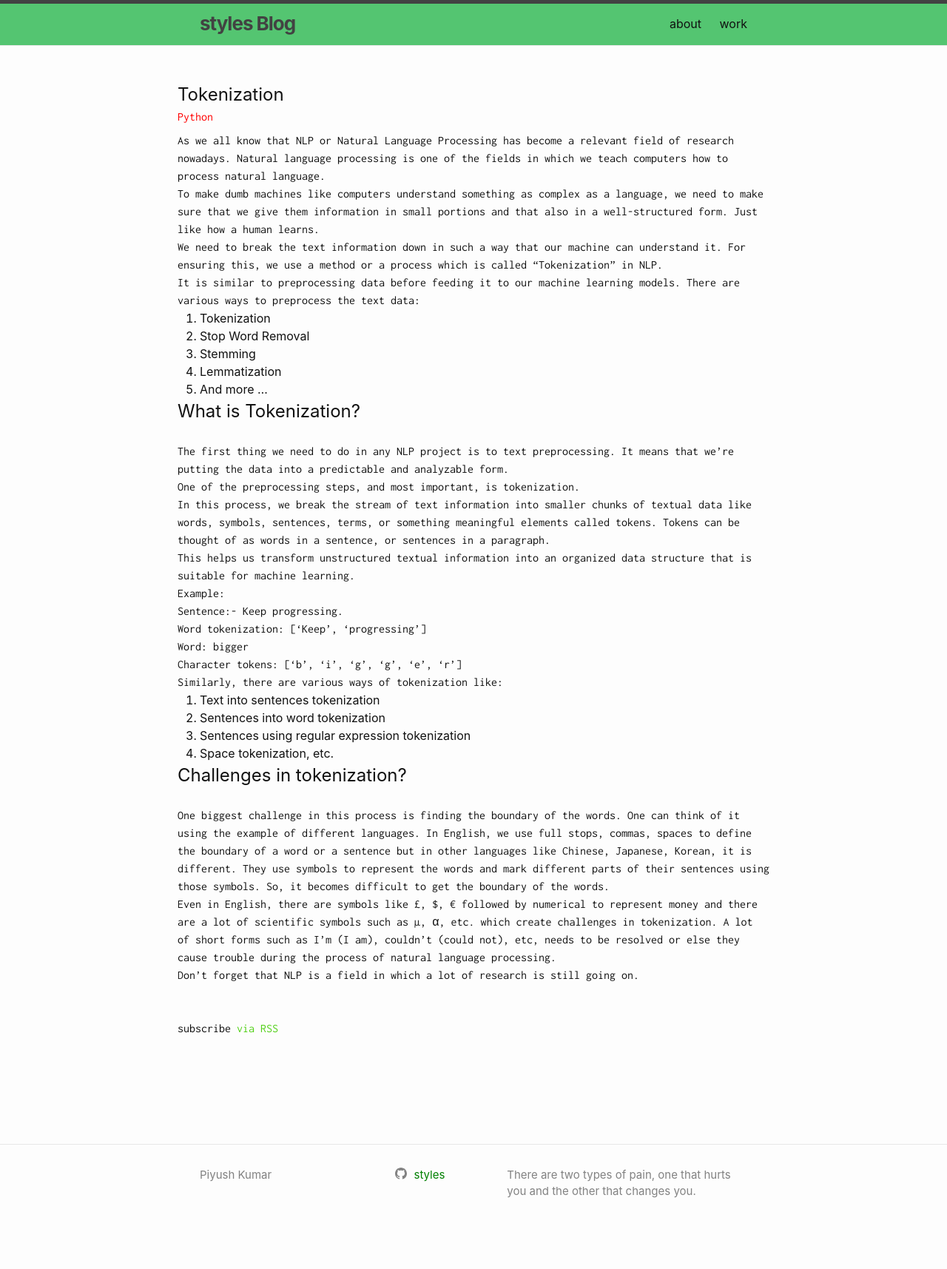
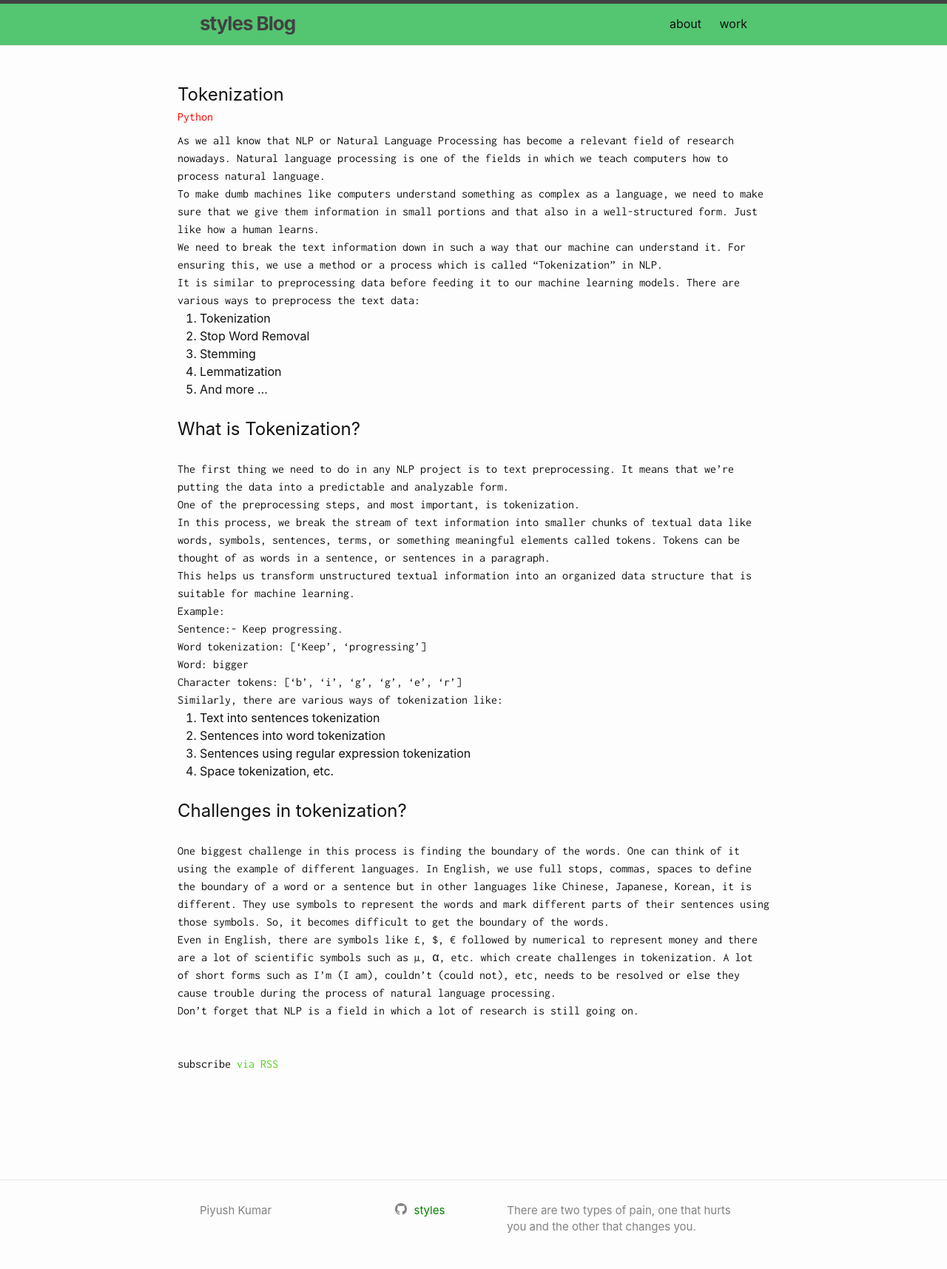
Before and after one commit to styles3544/Blog, a Jekyll site: the page built from _python_projects/2021-12-26-.md, in a window 1280 px wide. Shown: the whole page at 74% size. Built offline with Jekyll 4.4.1, drawn with Linux system fonts in a browser that asks for light colours; comment, search, counter and statistics services are not loaded; before the commit the page ends 1667 px from its top, so only the background shows below that.

Commit message:
final post

```diff
--- a/_python_projects/2021-12-26-.md
+++ b/_python_projects/2021-12-26-.md
@@ -6,53 +6,55 @@
 - python
 ---
 
-As we all know that NLP or Natural Language Processing has become a relevant field of research nowadays. Natural language processing is one of the fields in which we teach computers how to process natural language.<br>
+As we all know that NLP or Natural Language Processing has become a relevant field of research nowadays. Natural language processing is one of the fields in which we teach computers how to process natural language.<br/>
 
-To make dumb machines like computers understand something as complex as a language, we need to make sure that we give them information in small portions and that also in a well-structured form. Just like how a human learns.<br>
+To make dumb machines like computers understand something as complex as a language, we need to make sure that we give them information in small portions and that also in a well-structured form. Just like how a human learns.<br/>
 
-We need to break the text information down in such a way that our machine can understand it. For ensuring this, we use a method or a process which is called "Tokenization" in NLP.<br>
+We need to break the text information down in such a way that our machine can understand it. For ensuring this, we use a method or a process which is called "Tokenization" in NLP.<br/>
 
-It is similar to preprocessing data before feeding it to our machine learning models. There are various ways to preprocess the text data:<br>
+It is similar to preprocessing data before feeding it to our machine learning models. There are various ways to preprocess the text data:<br/>
 
 1. Tokenization
 2. Stop Word Removal
 3. Stemming
 4. Lemmatization
 5. And more …
-<br>
+
+<br/>
 
 ## What is Tokenization?
-<br>
-The first thing we need to do in any NLP project is to text preprocessing. It means that we're putting the data into a predictable and analyzable form.<br>
+<br/>
+The first thing we need to do in any NLP project is to text preprocessing. It means that we're putting the data into a predictable and analyzable form.<br/>
 
-One of the preprocessing steps, and most important, is tokenization.<br>
+One of the preprocessing steps, and most important, is tokenization.<br/>
 
-In this process, we break the stream of text information into smaller chunks of textual data like words, symbols, sentences, terms, or something meaningful elements called tokens. Tokens can be thought of as words in a sentence, or sentences in a paragraph.<br>
+In this process, we break the stream of text information into smaller chunks of textual data like words, symbols, sentences, terms, or something meaningful elements called tokens. Tokens can be thought of as words in a sentence, or sentences in a paragraph.<br/>
 
-This helps us transform unstructured textual information into an organized data structure that is suitable for machine learning.<br>
+This helps us transform unstructured textual information into an organized data structure that is suitable for machine learning.<br/>
 
-Example:<br>
+Example:<br/>
 
-Sentence:- Keep progressing.<br>
+Sentence:- Keep progressing.<br/>
 
-Word tokenization: ['Keep', 'progressing']<br>
+Word tokenization: ['Keep', 'progressing']<br/>
 
-Word: bigger<br>
+Word: bigger<br/>
 
-Character tokens: ['b', 'i', 'g', 'g', 'e', 'r']<br>
+Character tokens: ['b', 'i', 'g', 'g', 'e', 'r']<br/>
 
-Similarly, there are various ways of tokenization like:<br>
+Similarly, there are various ways of tokenization like:<br/>
 
 1. Text into sentences tokenization
 2. Sentences into word tokenization
 3. Sentences using regular expression tokenization
 4. Space tokenization, etc.
-<br>
+
+<br/>
 
 ## Challenges in tokenization?
-<br>
-One biggest challenge in this process is finding the boundary of the words. One can think of it using the example of different languages. In English, we use full stops, commas, spaces to define the boundary of a word or a sentence but in other languages like Chinese, Japanese, Korean, it is different. They use symbols to represent the words and mark different parts of their sentences using those symbols. So, it becomes difficult to get the boundary of the words.<br>
+<br/>
+One biggest challenge in this process is finding the boundary of the words. One can think of it using the example of different languages. In English, we use full stops, commas, spaces to define the boundary of a word or a sentence but in other languages like Chinese, Japanese, Korean, it is different. They use symbols to represent the words and mark different parts of their sentences using those symbols. So, it becomes difficult to get the boundary of the words.<br/>
 
-Even in English, there are symbols like £, $, € followed by numerical to represent money and there are a lot of scientific symbols such as µ, α, etc. which create challenges in tokenization. A lot of short forms such as I'm (I am), couldn't (could not), etc, needs to be resolved or else they cause trouble during the process of natural language processing.<br>
+Even in English, there are symbols like £, $, € followed by numerical to represent money and there are a lot of scientific symbols such as µ, α, etc. which create challenges in tokenization. A lot of short forms such as I'm (I am), couldn't (could not), etc, needs to be resolved or else they cause trouble during the process of natural language processing.<br/>
 
 Don't forget that NLP is a field in which a lot of research is still going on.
```
